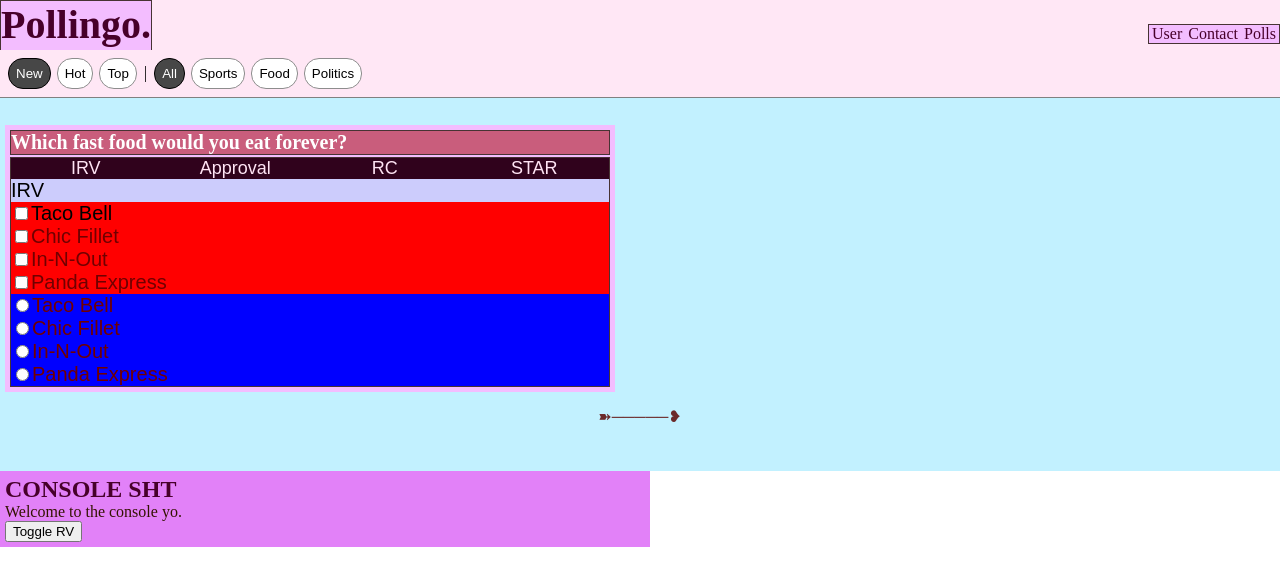
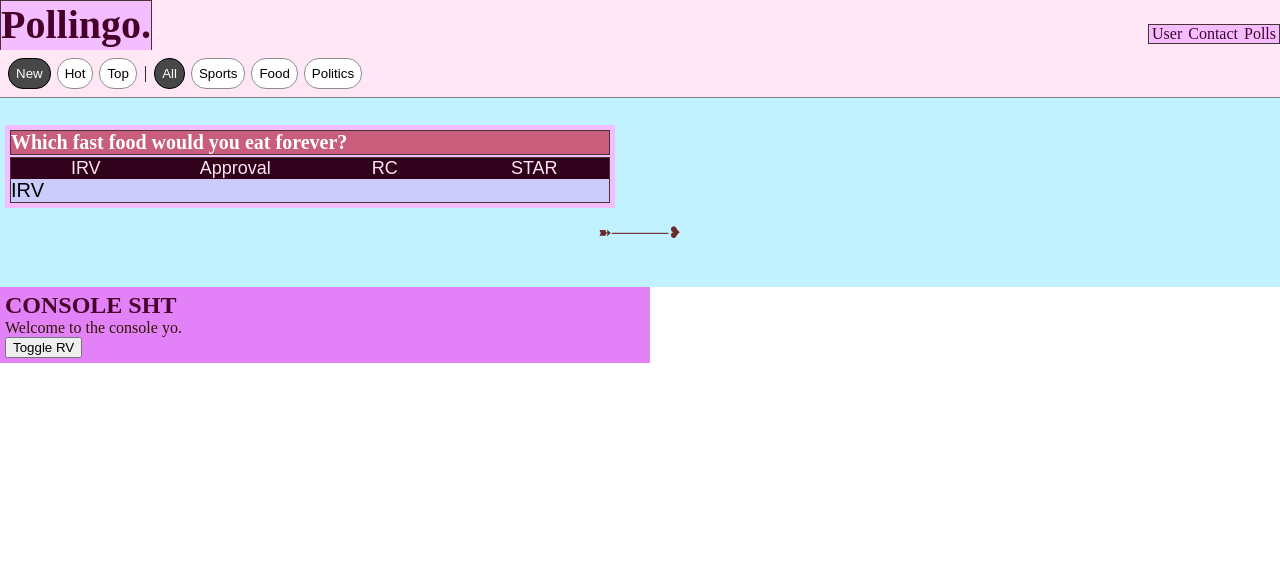
Before and after one commit to el7/Pollingo, a React (Create React App) app in the folder pollingo/: page / in a window 1280 px wide. Shown: the top 586 px of the page. Built offline with nearby package versions, Linux system fonts and the light colour scheme.

Commit message:
getting a checkbox working. need to figure out how to switch between cb and radios...

```diff
--- a/pollingo/src/css/main.css
+++ b/pollingo/src/css/main.css
@@ -241,12 +241,8 @@
   box-sizing: border-box;
 }
 
-.pollbox-1 footer .formCheckbox {
-  background-color: red;
-}
-
-.pollbox-1 footer .formRadio {
-  background-color: blue;
+.pollbox-1 footer .formOff {
+  display: none;
 }
 
 .pollbox-1 footer .pollTypeIRV {
--- a/pollingo/src/js/components/pollboxComponent.js
+++ b/pollingo/src/js/components/pollboxComponent.js
@@ -51,8 +51,7 @@
 
     var pollTypes = ["IRV", "Approval", "RC", "STAR"];
 
-    var inputClassCB = "formCheckbox"
-    var inputClassR = "formRadio"
+    var inputClassToggle = "formOff";
 
     // JSX RETURN ------------------------
     return (
@@ -74,9 +73,9 @@
                         <span>{pollTypes[tabSelected]}</span>
 
                         <br />
-                        <form className="formCheckbox">
+                        <form className={inputClassToggle}>
                             <input type="checkbox" name="cb1" value="tb"></input>
-                            <label className={pollTypeClass, inputClassCB} for="cb1">{props.a1}</label><br />
+                            <label className={pollTypeClass} for="cb1">{props.a1}</label><br />
                             <input type="checkbox" name="cb2" value="tb"></input>
                             <label className={pollTypeClass} for="cb2">{props.a2}</label><br />
                             <input type="checkbox" name="cb3" value="tb"></input>
@@ -84,7 +83,7 @@
                             <input type="checkbox" name="cb4" value="tb"></input>
                         <label className={pollTypeClass} for="cb4">{props.a4}</label><br />
                         </form>
-                        <form className="formRadio">
+                        <form className={inputClassToggle}>
                             <input type="radio" name="radio1" value="tb"></input>
                             <label className={pollTypeClass} for="cb1">{props.a1}</label><br />
                             <input type="radio" name="radio1" value="tb"></input>
--- a/pollingo/src/scss/5-modules/_PollBox.scss
+++ b/pollingo/src/scss/5-modules/_PollBox.scss
@@ -97,12 +97,8 @@
       //      display: inline-block;
     }
 
-    .formCheckbox {
-      background-color: red;
-    }
-
-    .formRadio {
-      background-color: blue;
+    .formOff {
+      display: none;
     }
 
     .pollTypeIRV {
```
Also changed, not shown: 1 other file (tests, documents, lock files or other folders).
